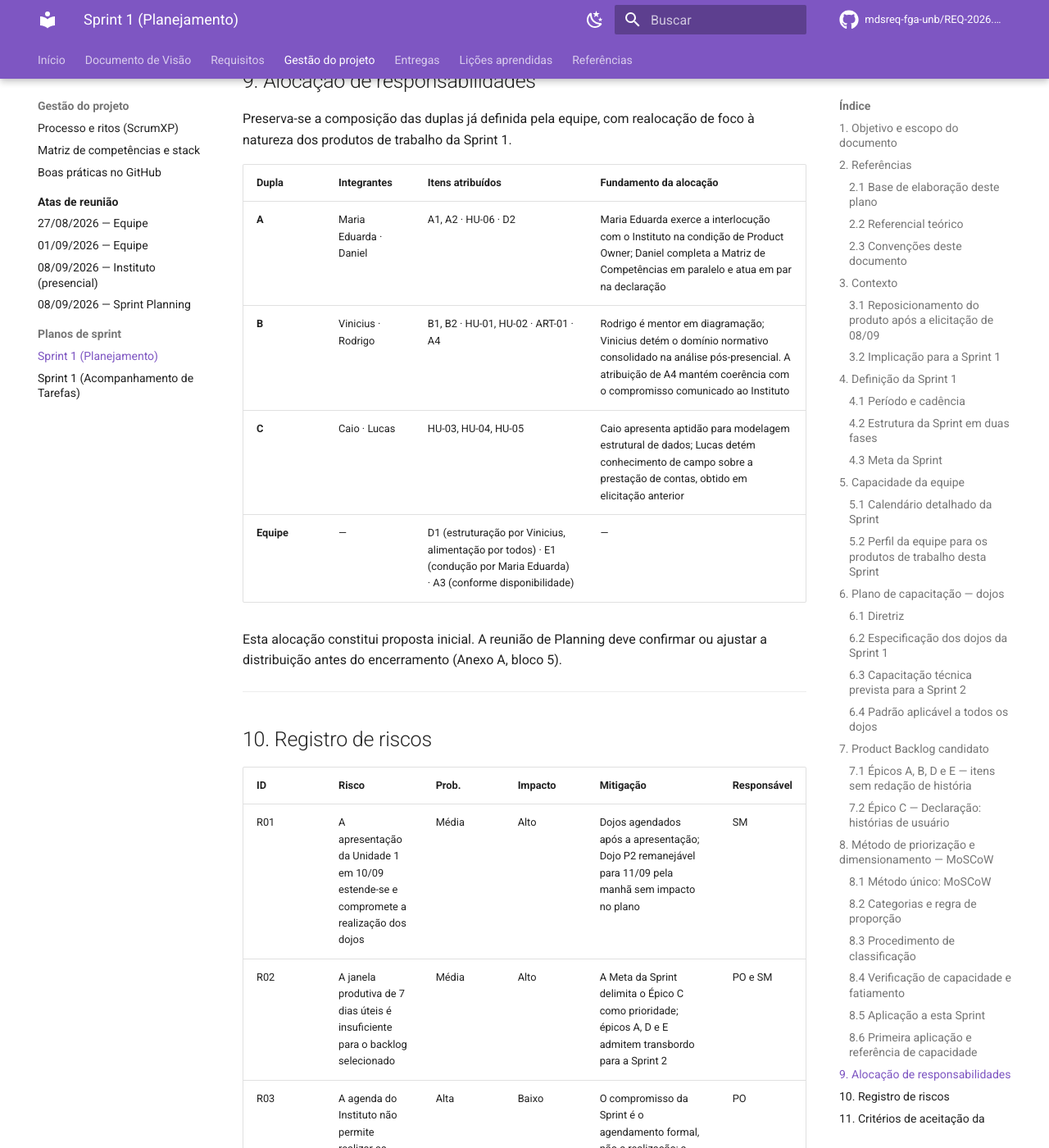
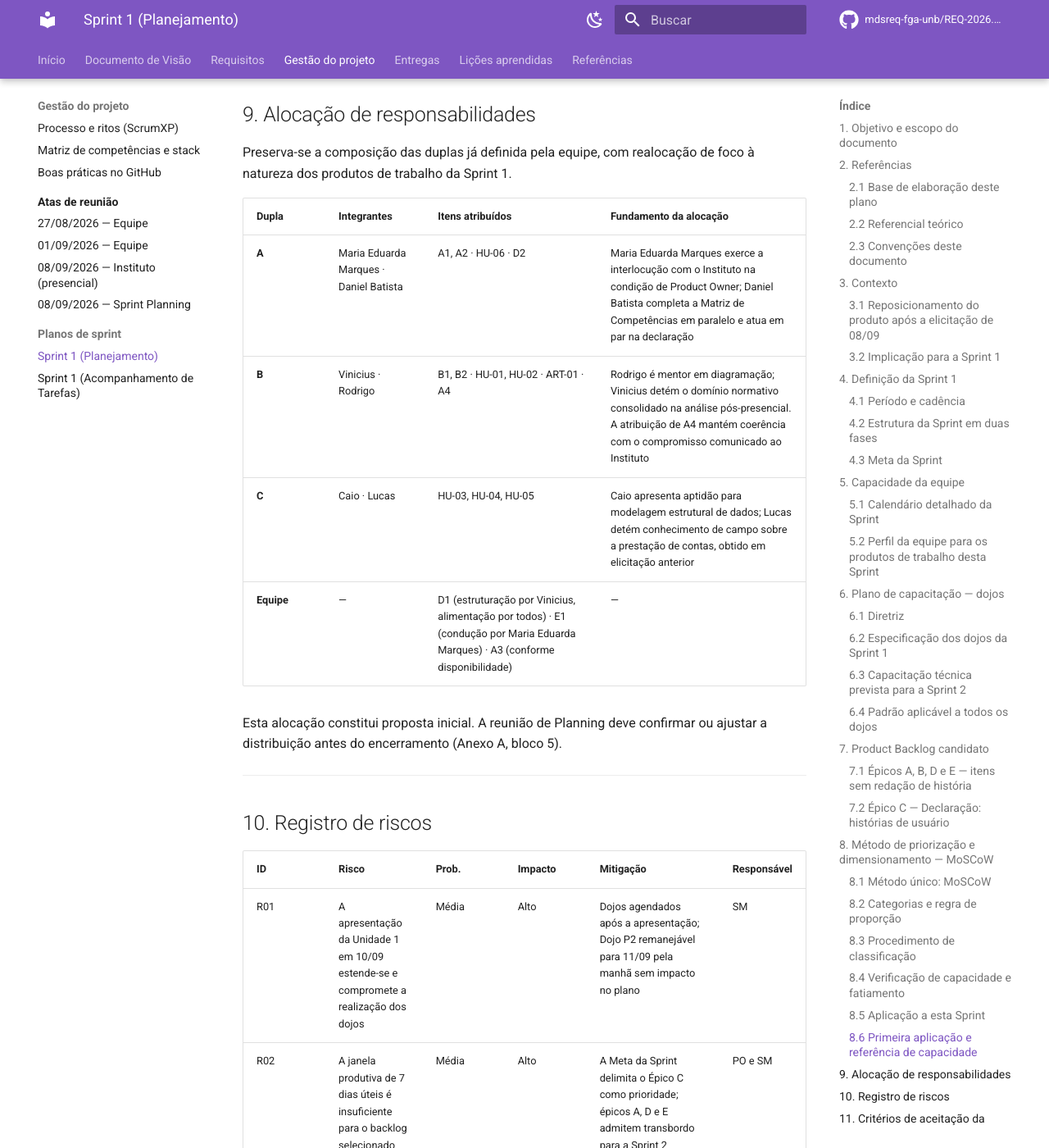
Before and after one commit to mdsreq-fga-unb/REQ-2026.2-T02-CyberSetor, an MkDocs documentation site: the page built from docs/gestao/sprints/sprint-1.md, in a window 1280 px wide and 1400 px high, scrolled down 19576 px. Shown: the whole window at 82% size. Built offline with MkDocs 1.6.1 and Material for MkDocs 9.7.7, drawn with Linux system fonts in a browser that asks for light colours; comment, search, counter and statistics services are not loaded; some of the changed text lies outside the part shown.

Commit message:
docs(gestao): desambigua maria eduarda marques nas alocacoes da sprint 1

```diff
--- a/docs/gestao/sprints/sprint-1.md
+++ b/docs/gestao/sprints/sprint-1.md
@@ -158,7 +158,7 @@ Extraído da Matriz de Competências. Considera-se aqui a aptidão para produtos
 
 | Integrante | Papel | Aptidão relevante nesta Sprint | Observação de alocação |
 |---|---|---|---|
-| Maria Eduarda | Product Owner · Dupla A | Interlocução direta com o Instituto; perfil técnico acima do exigido pelo papel | Evitar sobrecarga na acumulação de interlocução com cliente e produção de backlog |
+| Maria Eduarda Marques | Product Owner · Dupla A | Interlocução direta com o Instituto; perfil técnico acima do exigido pelo papel | Evitar sobrecarga na acumulação de interlocução com cliente e produção de backlog |
 | Vinicius | Scrum Master · Dupla B | Domínio do referencial normativo consolidado na análise pós-presencial | Risco de concentração de conhecimento; mitigado pelo Dojo P1 (R10) |
 | Caio | Dupla C | Segundo maior perfil técnico; aptidão para modelagem de dados | Alocar aos blocos de declaração de natureza estrutural (evidência e relatório) |
 | Rodrigo | Dupla B | Mentor em diagramação (Figma), Git e SQL | Alocação natural para representação em BPMN e Rich Picture |
@@ -436,10 +436,10 @@ Preserva-se a composição das duplas já definida pela equipe, com realocação
 
 | Dupla | Integrantes | Itens atribuídos | Fundamento da alocação |
 |---|---|---|---|
-| **A** | Maria Eduarda · Daniel | A1, A2 · HU-06 · D2 | Maria Eduarda exerce a interlocução com o Instituto na condição de Product Owner; Daniel completa a Matriz de Competências em paralelo e atua em par na declaração |
+| **A** | Maria Eduarda Marques · Daniel Batista | A1, A2 · HU-06 · D2 | Maria Eduarda Marques exerce a interlocução com o Instituto na condição de Product Owner; Daniel Batista completa a Matriz de Competências em paralelo e atua em par na declaração |
 | **B** | Vinicius · Rodrigo | B1, B2 · HU-01, HU-02 · ART-01 · A4 | Rodrigo é mentor em diagramação; Vinicius detém o domínio normativo consolidado na análise pós-presencial. A atribuição de A4 mantém coerência com o compromisso comunicado ao Instituto |
 | **C** | Caio · Lucas | HU-03, HU-04, HU-05 | Caio apresenta aptidão para modelagem estrutural de dados; Lucas detém conhecimento de campo sobre a prestação de contas, obtido em elicitação anterior |
-| **Equipe** | — | D1 (estruturação por Vinicius, alimentação por todos) · E1 (condução por Maria Eduarda) · A3 (conforme disponibilidade) | — |
+| **Equipe** | — | D1 (estruturação por Vinicius, alimentação por todos) · E1 (condução por Maria Eduarda Marques) · A3 (conforme disponibilidade) | — |
 
 Esta alocação constitui proposta inicial. A reunião de Planning deve confirmar ou ajustar a distribuição antes do encerramento (Anexo A, bloco 5).
 
```
